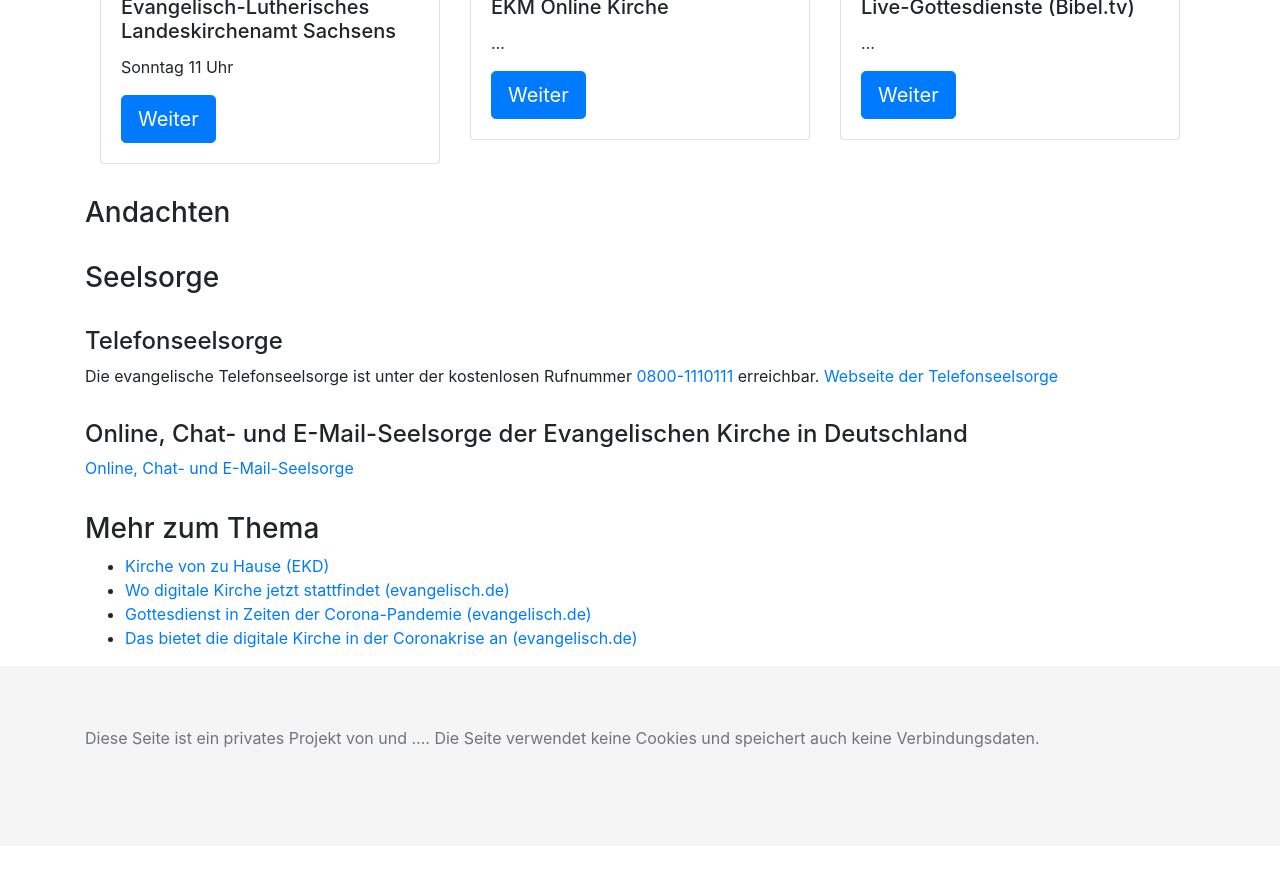
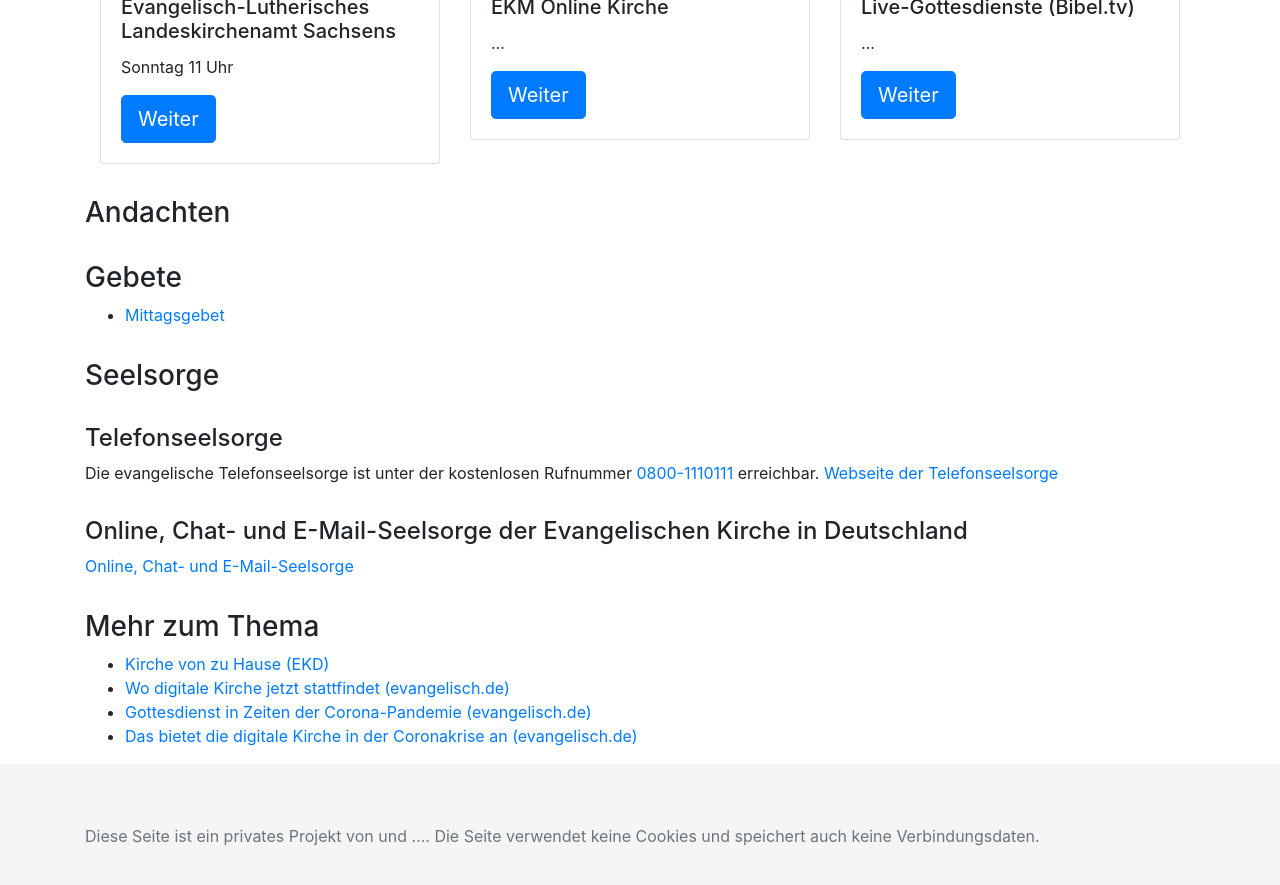
Before and after one commit to white-gecko/kirche-geht-online.de, a Jekyll site: the page built from index.html, in a window 1280 px wide and 900 px high, scrolled down 1200 px. Shown: the top 885 px of the window. Built offline with Jekyll 4.4.1, drawn with Linux system fonts in a browser that asks for light colours; before the commit the page ends 2046 px from its top, so only the background shows below that.

Commit message:
Mittagsgebet

```diff
--- a/index.html
+++ b/index.html
@@ -132,6 +132,11 @@ layout: default
 
 <h3 id="Andachten">Andachten</h3>
 
+<h3>Gebete</h3>
+<ul>
+  <li><a href="https://gebet.bayern-evangelisch.de/mittagsgebete.php">Mittagsgebet</a></li>
+</ul>
+
 <h3>Seelsorge</h3>
 
 <h4 id="Telefonseelsorge">Telefonseelsorge</h4>
```
